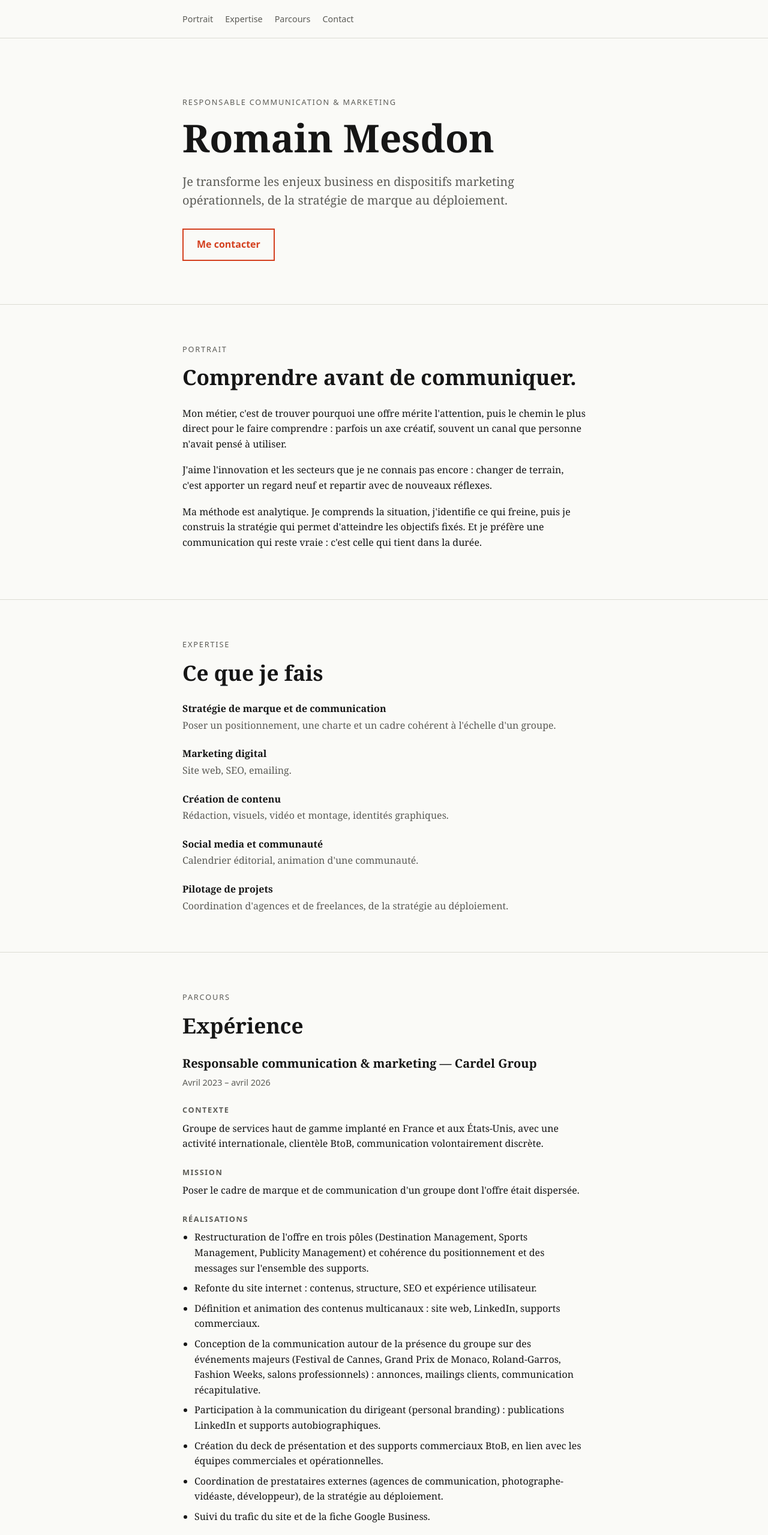
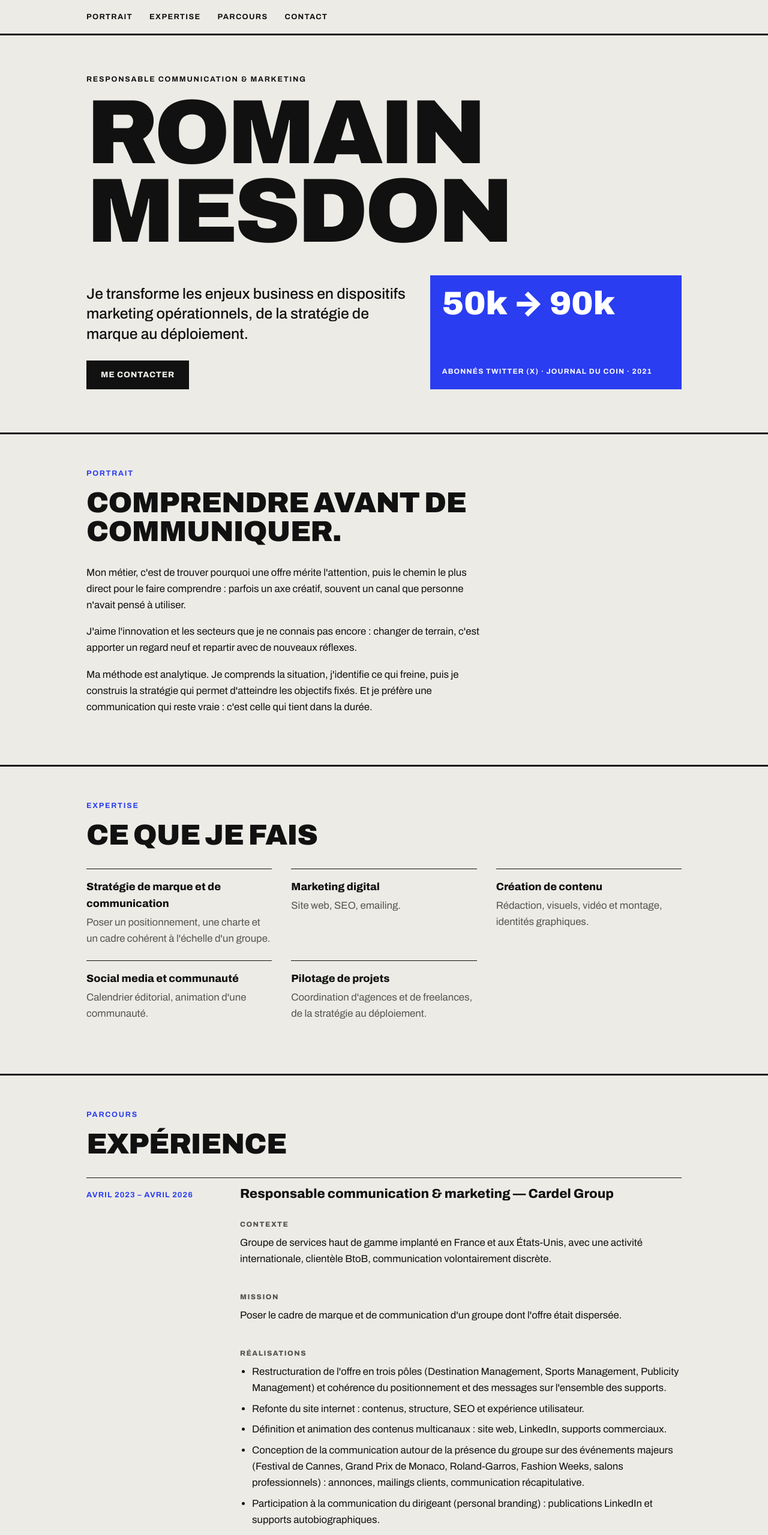
Before and after one commit to Rmn-mdn/Rmn-mdn.github.io, a plain HTML site: page index.html in a window 1280 px wide. Shown: the top 2559 px of the page at 60% size. Drawn offline with Linux system fonts and the light colour scheme.

Commit message:
Add files via upload

```diff
--- a/index.html
+++ b/index.html
@@ -7,6 +7,9 @@
 <meta name="robots" content="noindex">
 <meta name="description" content="Romain Mesdon, responsable communication et marketing : stratégie de marque, marketing digital, pilotage de projets.">
 <title>Romain Mesdon — Responsable communication &amp; marketing</title>
+<link rel="preconnect" href="https://fonts.googleapis.com">
+<link rel="preconnect" href="https://fonts.gstatic.com" crossorigin>
+<link rel="stylesheet" href="https://fonts.googleapis.com/css2?family=Archivo:wght@400;500;700;800;900&display=swap">
 <link rel="stylesheet" href="style.css">
 </head>
 <body>
@@ -27,9 +30,19 @@
   <section class="hero" style="border-top:0">
     <div class="wrap">
       <p class="kicker">Responsable communication &amp; marketing</p>
-      <h1>Romain Mesdon</h1>
-      <p class="lead">Je transforme les enjeux business en dispositifs marketing opérationnels, de la stratégie de marque au déploiement.</p>
-      <a class="cta" href="#contact">Me contacter</a>
+      <h1>Romain<br>Mesdon</h1>
+      <div class="hero-grid">
+        <div>
+          <p class="lead">Je transforme les enjeux business en dispositifs marketing opérationnels, de la stratégie de marque au déploiement.</p>
+          <a class="cta" href="#contact">Me contacter</a>
+        </div>
+        <!-- Portrait : décommenter et remplacer par ta photo (fichier dans /img, 800 px de large max)
+        <img class="portrait" src="img/portrait.jpg" alt="Portrait de Romain Mesdon" width="400" height="500"> -->
+        <a class="blk" href="#parcours">
+          <b>50k → 90k</b>
+          <span>abonnés Twitter (X) · Journal du Coin · 2021</span>
+        </a>
+      </div>
     </div>
   </section>
 
--- a/style.css
+++ b/style.css
@@ -1,144 +1,135 @@
-/* Style du site — séparé de la structure (index.html) pour pouvoir changer le design sans toucher au contenu. */
+/* Direction « Affiche » : typographie géante, une couleur franche (cobalt), filets noirs.
+   Le style est séparé de la structure (index.html) pour changer le design sans toucher au contenu. */
 
 :root {
-  --bg: #fafaf7;
-  --fg: #161616;
-  --muted: #5c5c57;
-  --line: #dcdcd4;
-  --accent: #d4401f;
-  --max: 720px;
-}
-
-@media (prefers-color-scheme: dark) {
-  :root {
-    --bg: #121212;
-    --fg: #f2f2ee;
-    --muted: #a3a39c;
-    --line: #2e2e2b;
-    --accent: #ff6a45;
-  }
+  --bg: #ecebe6;
+  --fg: #111111;
+  --muted: #55554f;
+  --line: #111111;
+  --soft: #c9c8c1;
+  --accent: #2a3df0;   /* cobalt : seule couleur vive du site */
+  --max: 1040px;
+  --font: "Archivo", system-ui, -apple-system, "Segoe UI", Arial, sans-serif;
 }
 
 * { box-sizing: border-box; }
-
-html { scroll-behavior: smooth; }
+html { scroll-behavior: smooth; color-scheme: light; }
 
 body {
   margin: 0;
   background: var(--bg);
   color: var(--fg);
-  font-family: Georgia, "Times New Roman", serif;
+  font-family: var(--font);
+  font-size: 1.05rem;
   line-height: 1.6;
 }
 
-.wrap {
-  max-width: var(--max);
-  margin: 0 auto;
-  padding: 0 24px;
-}
+.wrap { max-width: var(--max); margin: 0 auto; padding: 0 24px; }
 
 a { color: var(--accent); }
-a:focus-visible { outline: 2px solid var(--accent); outline-offset: 3px; }
+a:focus-visible { outline: 3px solid var(--accent); outline-offset: 3px; }
 
 /* Navigation */
-.top { padding: 20px 0; border-bottom: 1px solid var(--line); }
-.top nav {
-  display: flex; flex-wrap: wrap; gap: 20px;
-  font-family: system-ui, sans-serif; font-size: .9rem;
-}
-.top nav a { color: var(--muted); text-decoration: none; }
+.top { padding: 18px 0; border-bottom: 3px solid var(--line); }
+.top nav { display: flex; flex-wrap: wrap; gap: 8px 28px; font-size: .8rem; font-weight: 700; letter-spacing: .1em; text-transform: uppercase; }
+.top nav a { color: var(--fg); text-decoration: none; }
 .top nav a:hover { color: var(--accent); }
 
 /* Accueil */
-.hero { padding: 96px 0 72px; }
-.kicker {
-  font-family: system-ui, sans-serif;
-  letter-spacing: .14em; text-transform: uppercase;
-  font-size: .8rem; color: var(--muted); margin: 0 0 16px;
+.hero { padding: 64px 0 72px; }
+.kicker { font-size: .78rem; font-weight: 700; letter-spacing: .14em; text-transform: uppercase; margin: 0 0 14px; }
+h1 {
+  font-size: clamp(3.4rem, 15vw, 9.5rem);
+  font-weight: 900; line-height: .86; letter-spacing: -.035em;
+  text-transform: uppercase; margin: 0 0 40px;
 }
-h1 {
-  font-size: clamp(2.4rem, 9vw, 4rem);
-  line-height: 1.04; margin: 0 0 24px;
+.hero-grid { display: grid; grid-template-columns: 1.3fr 1fr; gap: 28px; align-items: end; }
+.lead { font-size: clamp(1.2rem, 2.4vw, 1.55rem); font-weight: 500; line-height: 1.35; margin: 0 0 28px; max-width: 24em; }
+
+.blk {
+  display: flex; flex-direction: column; justify-content: space-between; gap: 28px;
+  background: var(--accent); color: #fff; text-decoration: none;
+  padding: 20px; min-height: 190px;
 }
-.lead { font-size: 1.25rem; line-height: 1.55; color: var(--muted); margin: 0 0 32px; max-width: 34em; }
+.blk b { font-size: clamp(2.2rem, 5vw, 3.4rem); font-weight: 900; line-height: 1; font-variant-numeric: tabular-nums; }
+.blk span { font-size: .75rem; font-weight: 700; letter-spacing: .1em; text-transform: uppercase; }
+.blk:hover { background: var(--fg); }
+.portrait { display: block; width: 100%; height: auto; max-height: 420px; object-fit: cover; }
 
 .cta {
-  font-family: system-ui, sans-serif;
-  display: inline-block; padding: 12px 22px;
-  border: 2px solid var(--accent); color: var(--accent);
-  text-decoration: none; font-weight: 600;
+  display: inline-block; padding: 13px 24px;
+  background: var(--fg); color: var(--bg); text-decoration: none;
+  font-weight: 800; letter-spacing: .06em; text-transform: uppercase; font-size: .85rem;
 }
-.cta:hover { background: var(--accent); color: var(--bg); }
+.cta:hover { background: var(--accent); color: #fff; }
 
 /* Sections */
-section { padding: 64px 0; border-top: 1px solid var(--line); }
-h2 { font-size: clamp(1.6rem, 5vw, 2.2rem); line-height: 1.15; margin: 0 0 28px; }
-section p { margin: 0 0 18px; }
+section { padding: 56px 0 64px; border-top: 3px solid var(--line); }
+h2 { font-size: clamp(1.8rem, 5vw, 3rem); font-weight: 900; line-height: 1; letter-spacing: -.02em; text-transform: uppercase; margin: 0 0 32px; max-width: 16em; }
+section p { margin: 0 0 18px; max-width: 40em; }
+#portrait .kicker, #expertise .kicker, #parcours .kicker, #contact .kicker { color: var(--accent); }
 
 /* Expertise */
-.expertise { list-style: none; padding: 0; margin: 0; display: grid; gap: 22px; }
-.expertise strong { display: block; margin-bottom: 2px; }
+.expertise { list-style: none; padding: 0; margin: 0; display: grid; grid-template-columns: repeat(auto-fit, minmax(260px, 1fr)); gap: 0 32px; }
+.expertise li { border-top: 1px solid var(--line); padding: 16px 0 22px; }
+.expertise strong { display: block; font-weight: 800; font-size: 1.1rem; margin-bottom: 4px; }
 .expertise span { color: var(--muted); }
 
-/* Réalisation phare : chiffres */
+/* Parcours */
+.job { margin-bottom: 64px; padding-top: 14px; border-top: 1px solid var(--line); display: grid; grid-template-columns: 220px 1fr; gap: 0 36px; }
+.job > * { grid-column: 2; min-width: 0; }
+.job h3 { grid-column: 2; grid-row: 1; font-size: 1.35rem; font-weight: 800; line-height: 1.2; margin: 0 0 6px; }
+.job .meta { grid-column: 1; grid-row: 1; font-weight: 700; font-size: .8rem; letter-spacing: .08em; text-transform: uppercase; color: var(--accent); margin: 4px 0 0; }
+.job h4 { font-size: .75rem; font-weight: 800; letter-spacing: .12em; text-transform: uppercase; color: var(--muted); margin: 22px 0 8px; }
+.job ul { margin: 0; padding-left: 20px; max-width: 46em; }
+.job li { margin-bottom: 8px; }
+.job p { max-width: 46em; }
+
+/* Chiffres Journal du Coin */
 .metrics {
-  list-style: none; padding: 0; margin: 20px 0 0;
-  display: grid; grid-template-columns: repeat(auto-fit, minmax(120px, 1fr)); gap: 28px 24px;
+  list-style: none; padding: 0; margin: 12px 0 0;
+  display: grid; grid-template-columns: repeat(auto-fit, minmax(130px, 1fr)); gap: 24px 20px;
+  max-width: none !important; padding-left: 0 !important;
 }
-.metrics li { position: relative; padding-top: 12px; }
-.metrics li::before,
-.metrics li::after { content: ""; position: absolute; top: 0; left: 0; width: 100%; height: 1px; }
-.metrics li::before { background: var(--line); }
+.metrics li { position: relative; padding-top: 12px; margin: 0; }
+.metrics li::before, .metrics li::after { content: ""; position: absolute; top: 0; left: 0; width: 100%; height: 3px; }
+.metrics li::before { background: var(--soft); }
 .metrics li::after { background: var(--accent); }
-.metrics .n {
-  display: block; font-size: 1.5rem; font-weight: 600; line-height: 1.2;
-  font-variant-numeric: tabular-nums;
-}
-.metrics .l {
-  display: block; font-family: system-ui, sans-serif; font-size: .75rem;
-  letter-spacing: .08em; text-transform: uppercase; color: var(--muted); margin-top: 4px;
-}
-.metrics .from { display: block; font-family: system-ui, sans-serif; font-size: .75rem; color: var(--muted); opacity: .7; }
+.metrics .n { display: block; font-size: 1.7rem; font-weight: 900; line-height: 1.15; font-variant-numeric: tabular-nums; }
+.metrics .l { display: block; font-size: .72rem; font-weight: 700; letter-spacing: .08em; text-transform: uppercase; margin-top: 4px; }
+.metrics .from { display: block; font-size: .78rem; color: var(--muted); }
 .metrics .ico { height: 18px; width: 18px; vertical-align: -3px; margin-right: 6px; }
-.sr {
-  position: absolute; width: 1px; height: 1px; overflow: hidden;
-  clip: rect(0 0 0 0); white-space: nowrap;
-}
+.sr { position: absolute; width: 1px; height: 1px; overflow: hidden; clip: rect(0 0 0 0); white-space: nowrap; }
 
 /* Animation : active uniquement quand le script a préparé la grille */
 .metrics.is-ready li { opacity: 0; transform: translateY(10px); transition: opacity .5s ease, transform .5s ease; }
 .metrics.is-ready li::after { transform: scaleX(0); transform-origin: left; transition: transform 1.8s cubic-bezier(.2, .7, .2, 1); }
 .metrics.is-ready li.is-on { opacity: 1; transform: none; }
 .metrics.is-ready li.is-on::after { transform: scaleX(1); }
-.note { font-family: system-ui, sans-serif; font-size: .9rem; color: var(--muted); }
 
-/* Parcours */
-.job { margin-bottom: 56px; }
-.job h3 { font-size: 1.25rem; margin: 0 0 4px; }
-.meta { font-family: system-ui, sans-serif; font-size: .9rem; color: var(--muted); margin: 0 0 20px; }
-.job h4 {
-  font-family: system-ui, sans-serif; font-size: .8rem;
-  letter-spacing: .12em; text-transform: uppercase;
-  color: var(--muted); margin: 24px 0 8px;
-}
-.job ul { margin: 0; padding-left: 20px; }
-.job li { margin-bottom: 8px; }
-
-.earlier { font-family: system-ui, sans-serif; font-size: .95rem; color: var(--muted); }
+.earlier { font-size: .95rem; color: var(--muted); }
 .earlier strong { color: var(--fg); }
 .earlier ul { margin: 8px 0 0; padding-left: 20px; }
 .earlier li { margin-bottom: 6px; }
-
-.more { margin-top: 28px; font-family: system-ui, sans-serif; font-size: .95rem; }
-
-.formation { margin-top: 40px; font-family: system-ui, sans-serif; font-size: .95rem; color: var(--muted); }
+.more { margin-top: 28px; font-size: .95rem; }
+.formation { margin-top: 40px; font-size: .95rem; color: var(--muted); }
 .formation strong { color: var(--fg); }
 
 /* Contact + pied de page */
 .contact-text { font-size: 1.15rem; color: var(--muted); }
-footer { padding: 32px 0 48px; border-top: 1px solid var(--line); font-family: system-ui, sans-serif; font-size: .85rem; color: var(--muted); }
+footer { padding: 28px 0 48px; border-top: 3px solid var(--line); font-size: .85rem; color: var(--muted); }
 
-@media (max-width: 480px) {
-  .hero { padding: 64px 0 48px; }
-  section { padding: 48px 0; }
+@media (max-width: 760px) {
+  .hero { padding: 40px 0 48px; }
+  .hero-grid { grid-template-columns: 1fr; }
+  .job { grid-template-columns: 1fr; }
+  .job > *, .job h3, .job .meta { grid-column: 1; grid-row: auto; }
+  .job .meta { order: 2; margin: 0 0 18px; }
+  .job h3 { order: 1; }
+  .job > :not(h3):not(.meta) { order: 3; }
+  section { padding: 44px 0 48px; }
 }
+
+@media (prefers-reduced-motion: reduce) {
+  html { scroll-behavior: auto; }
+}
```
